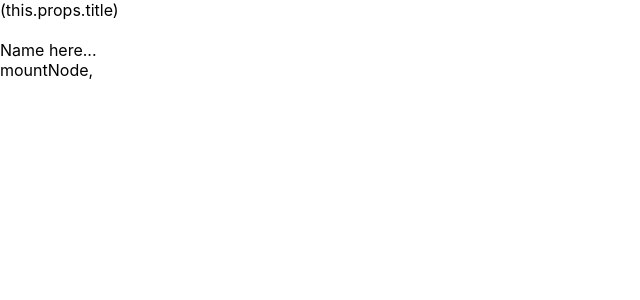
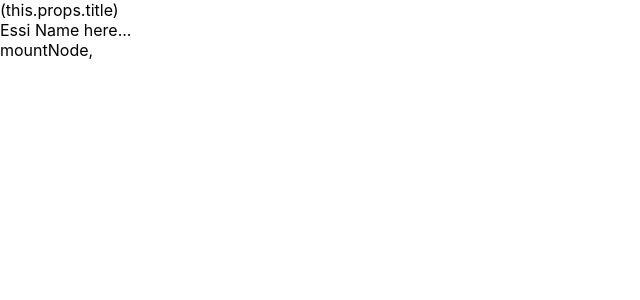
Before and after one commit to tonycdpp/PlantsUi, a React (Create React App) app: page / in a window 1280 px wide. Shown: the top 300 px of the page, without its empty margins (0-640 px from the left). Built offline with nearby package versions, Linux system fonts and the light colour scheme.

Commit message:
fixing build again

```diff
--- a/src/index.js
+++ b/src/index.js
@@ -8,9 +8,8 @@ class Plants extends React.Component{
   render() {
     return(
     <div className ="plants-profile">
-      <img scr= "..." />
       <div className= "info">
-      <div className ="name"> Name here...</div>
+      <div className ="name"> Essi Name here...</div>
      </div>
     </div>
     );
```
